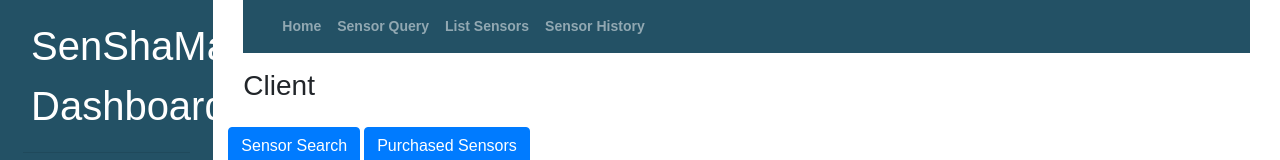
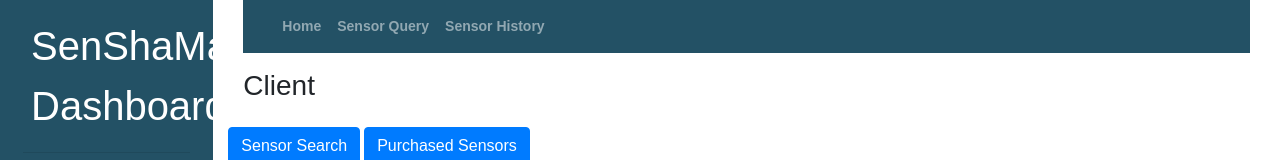
Before and after one commit to sampathmedawatta/SheShaMartDash, a React (Create React App) app: page /client in a window 1280 px wide. Shown: the top 160 px of the page. Built offline with nearby package versions, Linux system fonts and the light colour scheme.

Commit message:
remove menu item

```diff
--- a/src/components/UI/SubMenu/ClientSubMenu.js
+++ b/src/components/UI/SubMenu/ClientSubMenu.js
@@ -13,9 +13,7 @@ function ClientSubMenu() {
             <Link to={"/sensorquery"} className="nav-link">
               Sensor Query
             </Link>
-            <Link to={"/sensorList"} className="nav-link ">
-              List Sensors
-            </Link>
+
             <Link to={"/sensorHistory"} className="nav-link ">
               Sensor History
             </Link>
```
